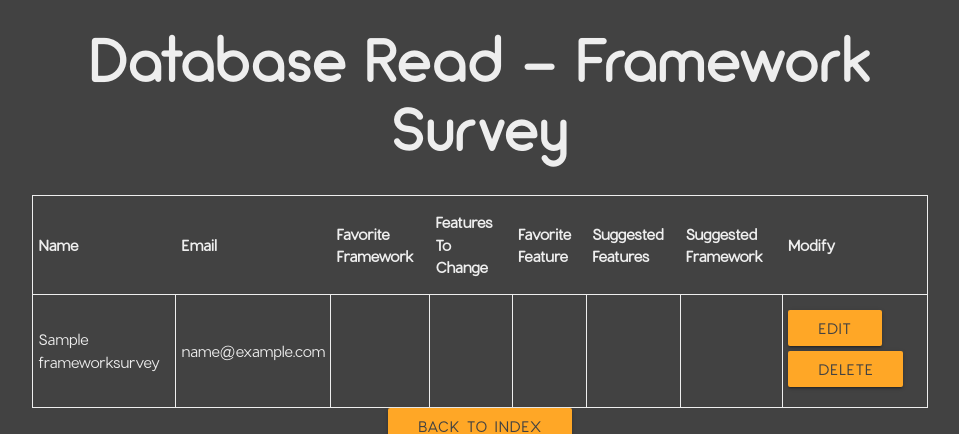
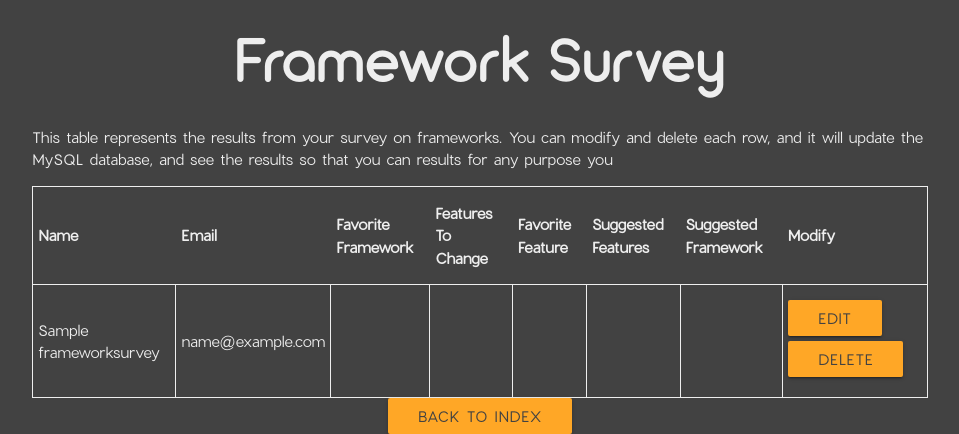
Before and after one commit to ahashim1/CSC174_Assignment8, a PHP site: page /admin.php in a window 1280 px wide. Shown: the top 434 px of the page, without its empty margins (160-1119 px from the left). Run offline with PHP 8.4, Linux system fonts and the light colour scheme; tables that the repository leaves empty or names only in its code hold one stand-in row (values such as "Sample post"); data that the repository does not hold is empty; some libraries are stand-ins or nearby versions.

Commit message:
minor change

```diff
--- a/admin.php
+++ b/admin.php
@@ -18,7 +18,7 @@
 <!doctype html>
 <html>
 <head>
-	<title>Database Read - Framework Survey</title>
+	<title>Framework Survey Table</title>
 
 	<!--Import Google Icon Font-->
     <link href="https://fonts.googleapis.com/icon?family=Material+Icons" rel="stylesheet">
@@ -39,11 +39,12 @@
 <body class="grey darken-3">
 	<div class="container">
 
-	<h1 class="arc center-align">Database Read - Framework Survey</h1>
+	<h1 class="arc center-align">Framework Survey</h1>
 
 	<div class="charl">
 
-	<table border="1">
+	<p>This table represents the results from your survey on frameworks. You can modify and delete each row, and it will update the MySQL database, and see the results so that you can results for any purpose you</p>
+	<table>
 		<tr>
 			<th>Name</th>
 			<th>Email</th>
```
